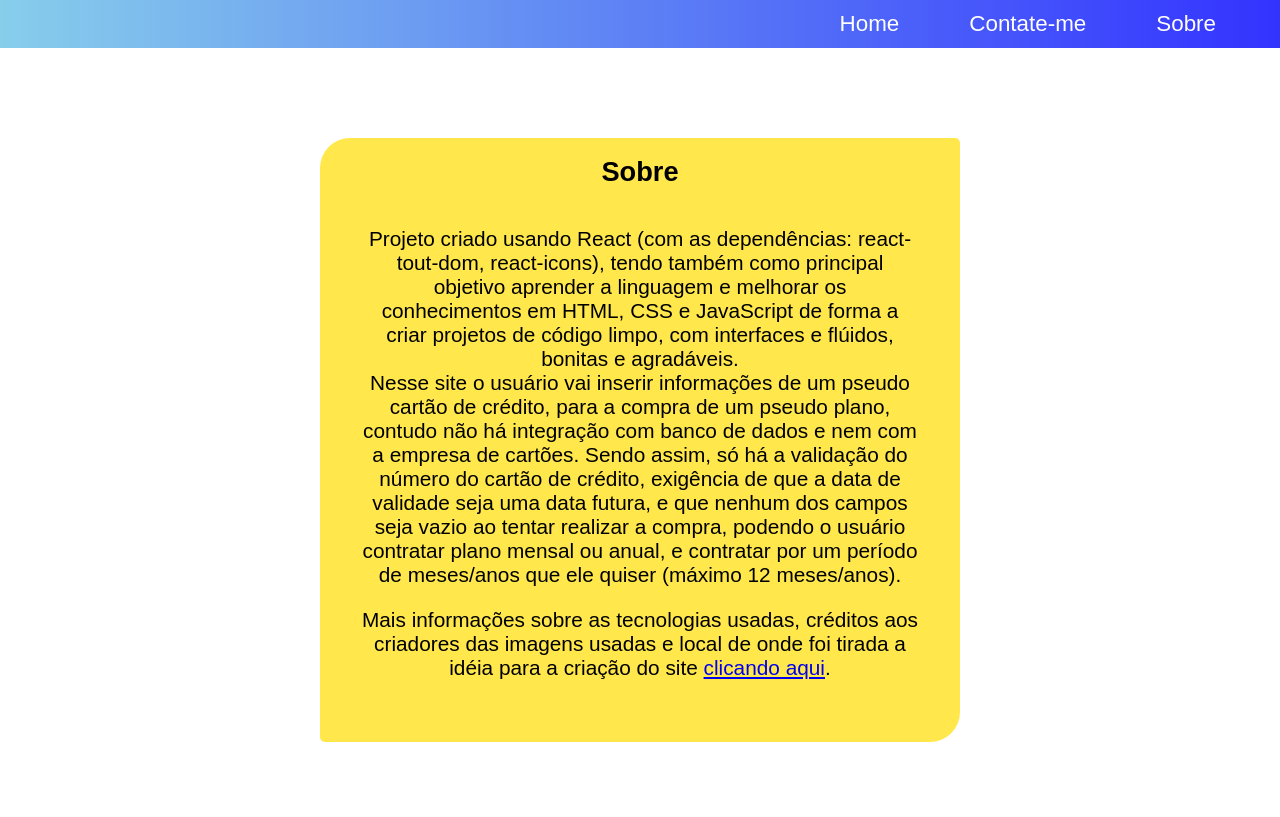
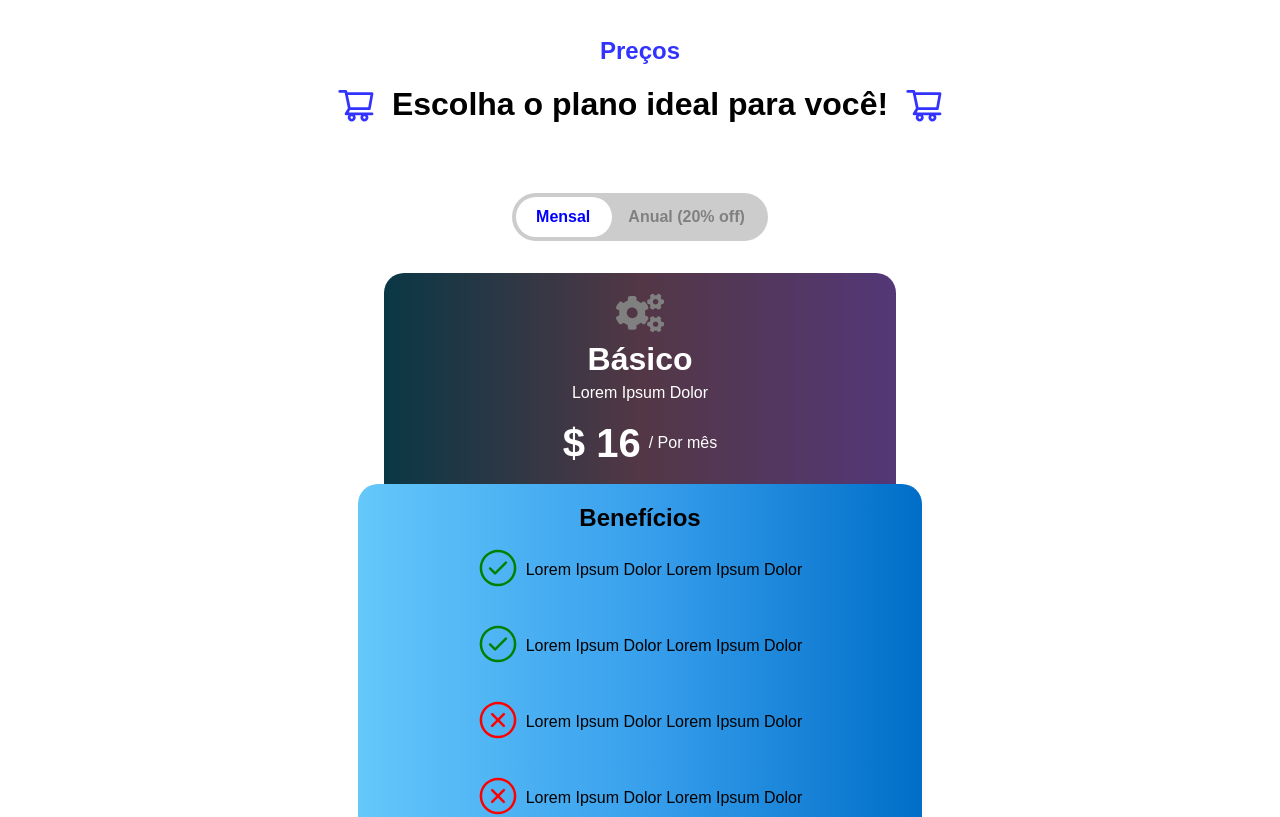
Before and after one commit to rena02to/Connect-Planos, a React (Create React App) app: page /sobre in a window 1280 px wide. Shown: the top 817 px of the page. Built offline with nearby package versions, Linux system fonts and the light colour scheme; the HTML template or start-up script is replaced by a standard one.

Commit message:
Deixando só a página de home.

```diff
--- a/src/App.js
+++ b/src/App.js
@@ -1,21 +1,10 @@
-import { BrowserRouter as Router, Routes, Route } from "react-router-dom";
-import Navbar from "./layout/Navbar";
-import Contato from "./pages/Contato";
-import Sobre from "./pages/Sobre";
 import Home from "./pages/Home";
 import Footer from "./layout/Footer";
 
 function App() {
   return (
     <div className="App">
-      <Router>
-        <Navbar />
-        <Routes>
-          <Route exact path="/" element={<Home />} />
-          <Route path="/contato" element={<Contato />} />
-          <Route path="/sobre" element={<Sobre />} />
-        </Routes>
-      </Router>
+      <Home />
       <Footer />
     </div>
   );
--- a/src/layout/Copiar.js
+++ /dev/null
@@ -1,35 +0,0 @@
-import { useState } from "react";
-import style from "./Copiar.module.css";
-
-function Copiar({ item }){
-
-    const [texto, setTexto] = useState("Copiar e-mail");
-    const [iscopied, setiscopied] = useState(style.notcopied);
-
-    const copy = () => {
-        navigator.clipboard.writeText(item).then(() => {
-            setTexto("E-mail copiado!");
-            setiscopied(style.copied);
-            setTimeout(() => setiscopied(style.notcopied), 2000);
-            setTimeout(() => setTexto('Copiar e-mail'), 2000)
-        }).catch((err) => {
-            setTexto("Erro ao copiar e-mail!");
-            setiscopied(style.errorcopied);
-            setTimeout(() => setiscopied(style.notcopied), 2000)
-            setTimeout(() => setTexto('Copiar e-mail'), 2000)
-        });
-    };
-
-    return(
-        <div className={style.copiar}>
-            <div className={style.conteudo}>
-                <p>{item}</p>
-            </div>
-            <button className={iscopied} onClick={copy}>
-                <p>{texto}</p>
-            </button>
-        </div>
-    );
-}
-
-export default Copiar;
--- a/src/layout/Copiar.module.css
+++ /dev/null
@@ -1,46 +0,0 @@
-.copiar p{
-    font-size: medium;
-}
-
-.copiar{
-    margin: 2em 0em 2em 0em;
-    width: 50%;
-}
-
-.conteudo{
-    display: flex;
-    background-color: rgb(192, 196, 191);
-    border-radius: 10px 10px 0px 0px;
-    flex-direction: column;
-    align-content: center;
-}
-
-.conteudo p{
-    margin: 0.75em 0em 0.75em 0em;
-    color: black;
-}
-
-.copied, .notcopied, .errorcopied{
-    border-radius: 0px 0px 10px 10px;
-    margin-top: 0.2em;
-    width: 100%;
-    border: 0px;
-    cursor: pointer;
-}
-
-.notcopied{
-    background-color: rgb(207, 255, 229);
-}
-
-.errorcopied{
-    color: rgb(191, 33, 30);
-}
-
-.copied{
-    font-size: 1.1em;
-    background-color: rgb(35, 206, 107);
-}
-
-.copied p{
-    color: white;
-}
--- a/src/layout/Navbar.js
+++ /dev/null
@@ -1,16 +0,0 @@
-import { Link } from "react-router-dom";
-import style from "./Navbar.module.css";
-
-function Navbar(){
-    return(
-        <div className={style.navbar}>
-            <ul className={style.ulnavbar}>
-                <li><Link to="/"><p>Home</p></Link></li>
-                <li><Link to="/contato"><p>Contate-me</p></Link></li>
-                <li><Link to="/sobre"><p>Sobre</p></Link></li>
-            </ul>
-        </div>
-    );
-}
-
-export default Navbar;
--- a/src/layout/Navbar.module.css
+++ /dev/null
@@ -1,28 +0,0 @@
-.navbar{
-    display: flex;
-    background: linear-gradient(to right, rgb(135, 206, 235), rgb(51, 51, 255));;
-    width: 100%;
-    flex-direction: row;
-    justify-content: right;
-}
-
-.navbar a {
-    text-decoration: none;
-    color: inherit;
-}
-
-.navbar p{
-    color: white;
-    font-size: 1.4em;
-    margin: 0.5em 0em 0.5em 0em ;
-}
-
-.ulnavbar{
-    list-style: none;
-    display: flex;
-    margin: 0px 5% 0px 5%;
-}
-
-.ulnavbar li{
-    padding-left: 70px;
-}
--- a/src/layout/Pop_up.js
+++ b/src/layout/Pop_up.js
@@ -1,4 +1,3 @@
-import CompraEfetuada from "./CompraEfetuada";
 import style from "./Pop_up.module.css";
 import { useState, useEffect } from "react";
 
--- a/src/pages/Contato.js
+++ /dev/null
@@ -1,25 +0,0 @@
-import { BsGithub, BsLinkedin } from "react-icons/bs";
-import email from "../imagens/email.png";
-import style from "./Contato.module.css";
-import Copiar from "../layout/Copiar";
-
-function Contato(){
-    return(
-        <div className={style.contato}>
-            <h1>Encontre-me em meus perfis profissionais:</h1>
-            <div className={style.links}>
-                <a href="https://github.com/rena02to" target="_blank" rel="noopener noreferrer">
-                    <BsGithub />
-                </a>
-                <a href="https://www.linkedin.com/in/renato-alves-2284a6236" target="_blank" rel="noopener noreferrer" className={style.linkedin}>
-                    <BsLinkedin />
-                </a>
-            </div>
-            <h1>Ou me mande um e-mail:</h1>
-            <img alt="" src={email} />
-            <Copiar item="rena02to@gmail.com"></Copiar>
-        </div>
-    );
-}
-
-export default Contato;
--- a/src/pages/Contato.module.css
+++ /dev/null
@@ -1,34 +0,0 @@
-.contato{
-    display: flex;
-    flex-direction: column;
-    align-items: center;
-    background-color: rgb(158, 183, 229);
-    margin: 7% auto;
-    width: 60%;
-    max-width: 40em;
-    border-radius: 30px 5px;
-    text-align: center;
-}
-.contato a{
-    text-decoration: none;
-    color: black;
-}
-
-.links svg{
-    width: 3em;
-    height: 3em;
-}
-
-.linkedin{
-    margin-left: 1em;
-}
-
-.contato h1{
-    font-size: 1.5em;
-    margin-top: 2em;
-}
-
-.contato img{
-    width: 12.5em;
-    height: 12.5em;
-}
--- a/src/pages/Sobre.js
+++ /dev/null
@@ -1,28 +0,0 @@
-import style from "./Sobre.module.css";
-
-function Sobre(){
-    return(
-        <div className={style.sobre}>
-            <h1>Sobre</h1>
-            <p className={style.p1}>
-                Projeto criado usando React (com as dependências: react-tout-dom, react-icons),
-                tendo também como principal objetivo aprender a linguagem e melhorar os conhecimentos
-                em HTML, CSS e JavaScript de forma a criar projetos de código limpo, com interfaces e flúidos, bonitas e agradáveis.
-                <br />Nesse site o usuário vai inserir informações de um pseudo cartão de crédito, para a
-                compra de um pseudo plano, contudo não há integração com banco de dados e nem com a empresa
-                de cartões. Sendo assim, só há a validação do número do cartão de crédito, exigência de que a
-                data de validade seja uma data futura, e que nenhum dos campos seja vazio ao tentar realizar a
-                compra, podendo o usuário contratar plano mensal ou anual, e contratar por um período de meses/anos
-                que ele quiser (máximo 12 meses/anos).
-            </p>
-            <p className={style.p2}>
-                Mais informações sobre as tecnologias usadas,
-                créditos aos criadores das imagens usadas e
-                local de onde foi tirada a idéia para a criação
-                do site <a href="https://github.com/rena02to/Connect-Planos" target="_blank" rel="noopener noreferrer">clicando aqui</a>.
-            </p>
-        </div>
-    );
-}
-
-export default Sobre;
--- a/src/pages/Sobre.module.css
+++ /dev/null
@@ -1,28 +0,0 @@
-.sobre{
-    display: flex;
-    flex-direction: column;
-    align-items: center;
-    background-color: rgb(255, 231, 76);
-    margin: 7% auto;
-    max-width: 40em;
-    border-radius: 30px 5px;
-    text-align: center;
-}
-
-.sobre h1{
-    font-size: 1.7em;
-}
-
-.sobre p{
-    font-size: 1.3em;
-    margin-left: 2em;
-    margin-right: 2em;
-}
-
-.p1{
-    margin-bottom: 0em;
-}
-
-.p2{
-    margin-bottom: 3em;
-}
```
Also changed, not shown: src/imagens/email.png (deleted).
